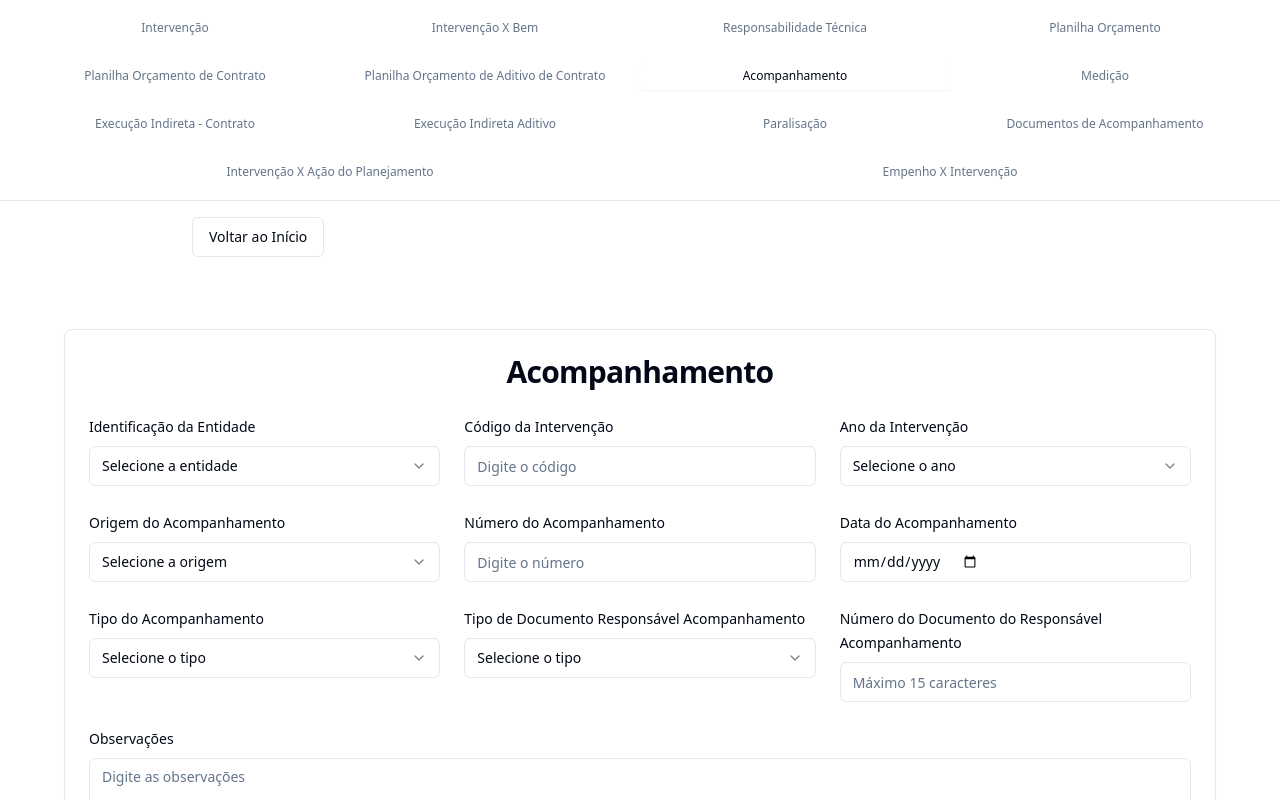
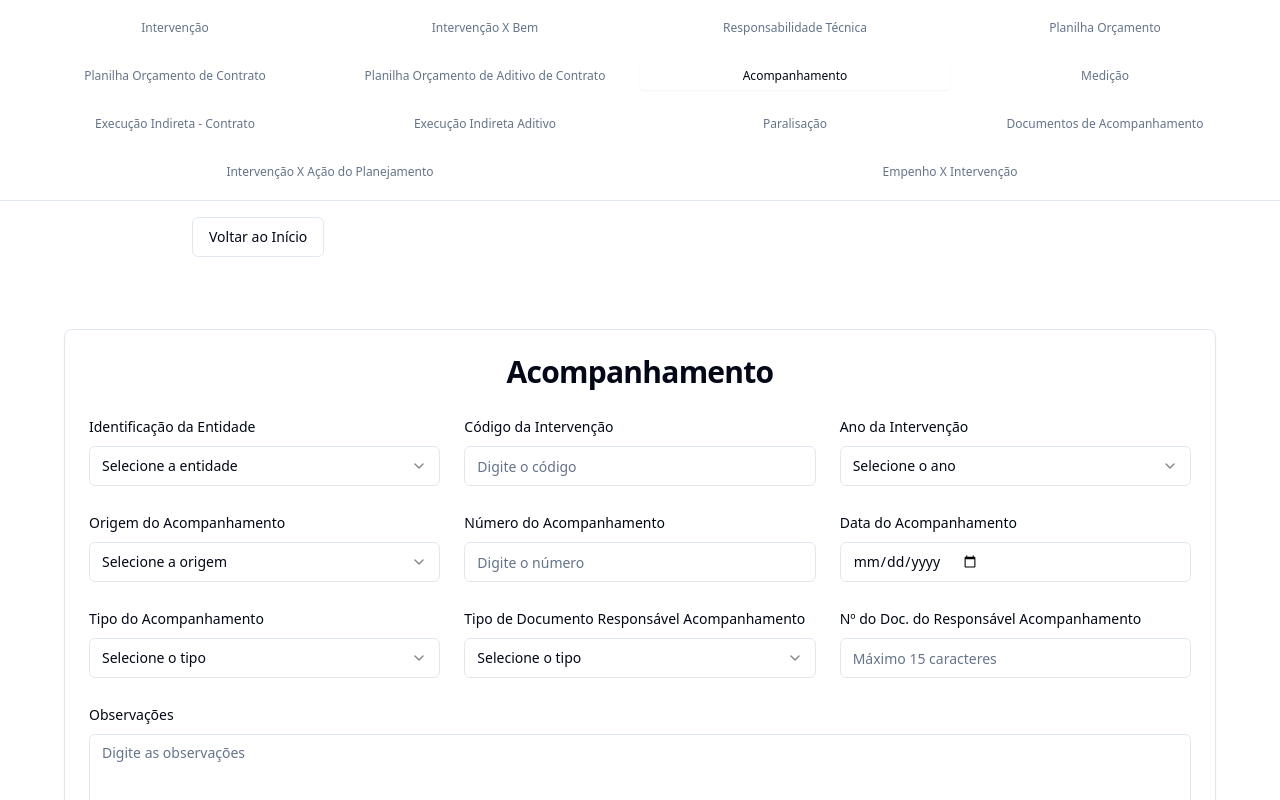
Before and after one commit to ThiagoMarcinko/sim-am-op-txt-56, a React (Vite) app: page /acompanhamento in a window 1280 px wide. Shown: the top 800 px of the page. Built offline with nearby package versions, Linux system fonts and the light colour scheme.

Commit message:
Rename Acompanhamento field
Rename "Número do Documento do Responsável Acompanhamento" to "Nº do Doc. do Responsável Acompanhamento" in the Acompanhamento page.

```diff
--- a/src/pages/Acompanhamento.tsx
+++ b/src/pages/Acompanhamento.tsx
@@ -202,7 +202,7 @@ const Acompanhamento = () => {
 
               {/* 9. Número do Documento do Responsável Acompanhamento */}
               <div className="space-y-2">
-                <Label htmlFor="nrDocumentoResponsavelAcompanhamento">Número do Documento do Responsável Acompanhamento</Label>
+                <Label htmlFor="nrDocumentoResponsavelAcompanhamento">Nº do Doc. do Responsável Acompanhamento</Label>
                 <Input
                   id="nrDocumentoResponsavelAcompanhamento"
                   type="text"
```
